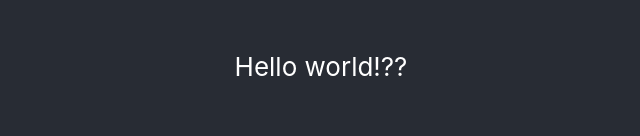
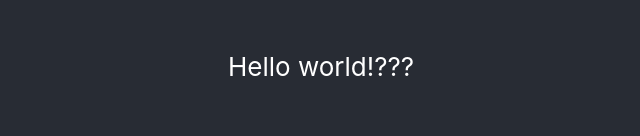
Before and after one commit to jlormee/react-gh-pages, a React (Create React App) app: page / in a window 1280 px wide. Shown: the part 442-578 px from the top of the page, without its empty margins (319-959 px from the left). Built offline with nearby package versions, Linux system fonts and the light colour scheme.

Commit message:
Try listening for native calls 2

```diff
--- a/src/App.js
+++ b/src/App.js
@@ -40,7 +40,7 @@ class App extends Component {
         <header className="App-header">
           <img src={logo} className="App-logo" alt="logo" />
           <p>
-            Hello world!??
+            Hello world!???
           </p>
           <p>{this.state.data}: {this.state.extradata}</p>
           <button onClick={this.sendToNative}>
```
Also changed, not shown: 8 other files (tests, documents, lock files or other folders).
